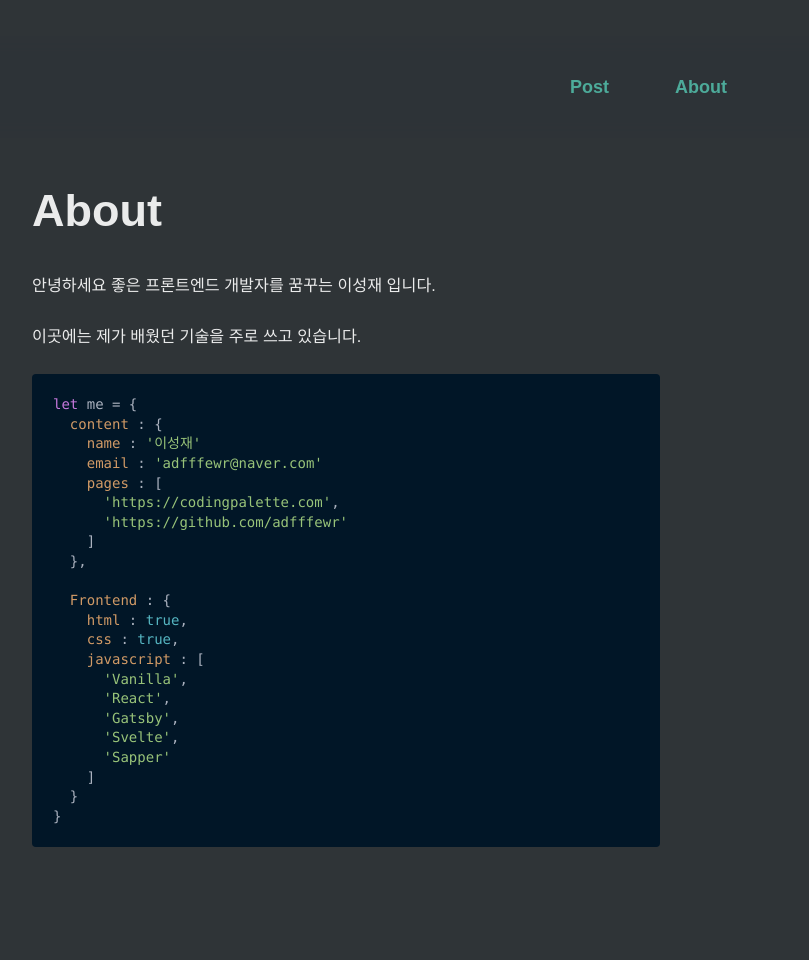
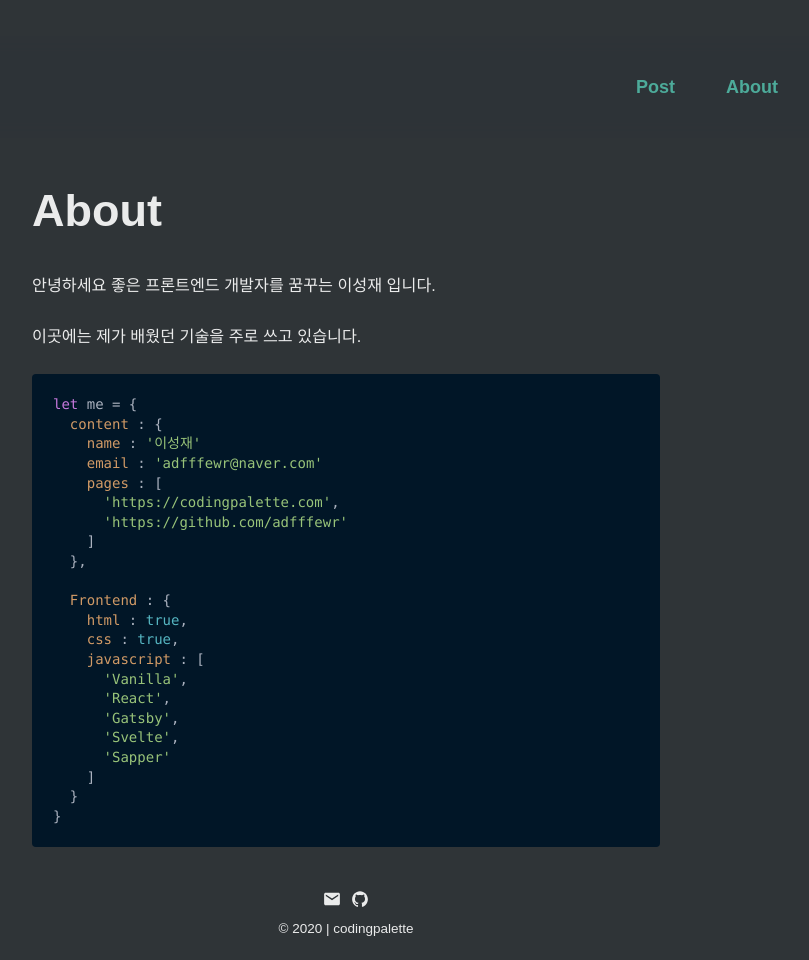
Before and after one commit to adfffewr/gatsby-blog, a Gatsby site: page /about in a window 1280 px wide. Shown: the whole page, without its empty margins (294-1103 px from the left). Before the commit the page ends 868 px from the top, so only its background shows below. Built offline with nearby package versions, Linux system fonts and the light colour scheme; Gatsby itself is replaced by a stand-in of ours; a web font is replaced by a local one.

Commit message:
layout 수정 및 footer 작업

```diff
--- /dev/null
+++ b/src/components/common/Footer.js
@@ -0,0 +1,49 @@
+import React from 'react';
+import styled from 'styled-components';
+import { palette } from './GlobalStyles';
+
+import { FaGithubSquare } from 'react-icons/fa';
+import { IoLogoGithub, IoMdMail } from 'react-icons/io';
+
+const FooterContainer = styled.footer`
+  width: 100%;
+  text-align: center;
+  margin-top: auto;
+  padding: 20px 0;
+  box-sizing: border-box;
+  p {
+    color: ${palette.white};
+    font-size: 0.75rem;
+  }
+  ul li a {
+    font-size: 1rem;
+    display: inline-block;
+    margin: 0 5px;
+    color: ${palette.white};
+  }
+  ul li a:hover {
+    color: ${palette.green};
+  }
+`;
+
+const Footer = () => {
+  return (
+    <>
+      <FooterContainer>
+        <ul>
+          <li>
+            <a href="mailto:adfffewr@naver.com">
+              <IoMdMail />
+            </a>
+            <a href="https://github.com/adfffewr" target="_blank">
+              <IoLogoGithub />
+            </a>
+          </li>
+        </ul>
+        <p>© 2020 | codingpalette</p>
+      </FooterContainer>
+    </>
+  );
+};
+
+export default Footer;
--- a/src/components/common/Header.js
+++ b/src/components/common/Header.js
@@ -8,18 +8,20 @@ const HeaderBox = styled.header`
   position: sticky;
   left: 0;
   top: 0;
+  padding: 2rem;
+  margin-bottom: 2rem;
   background-color: rgba(47, 52, 55, 0.8);
   backdrop-filter: saturate(180%) blur(20px);
   z-index: 1000;
-`;
-const HeaderContent = styled.div`
-  padding: 2rem;
-  margin-left: auto;
-  margin-right: auto;
-  margin-bottom: 2rem;
   box-sizing: border-box;
   @media screen and (min-width: 768px) {
     margin-top: 2rem;
+  }
+`;
+const HeaderContent = styled.div`
+  margin-left: auto;
+  margin-right: auto;
+  @media screen and (min-width: 768px) {
     max-width: 900px;
   }
 `;
@@ -47,7 +49,7 @@ const NavListBox = styled.ul`
   align-items: center;
   justify-content: flex-end;
   li {
-    margin: 0 15px;
+    margin-left: 15px;
   }
 `;
 
--- a/src/components/layout.js
+++ b/src/components/layout.js
@@ -1,13 +1,26 @@
 import React from 'react';
+import styled from 'styled-components';
 import { GlobalStyles } from './common/GlobalStyles';
 import Header from './common/Header';
+import Footer from './common/Footer';
+
+const Container = styled.div`
+  width: 100%;
+  min-height: 100vh;
+  display: flex;
+  align-items: center;
+  flex-direction: column;
+`;
 
 const Layout = ({ children }) => {
   return (
     <>
       <GlobalStyles />
-      <Header />
-      <main>{children}</main>
+      <Container>
+        <Header />
+        <main>{children}</main>
+        <Footer />
+      </Container>
     </>
   );
 };
--- a/src/templates/PostTemplate.js
+++ b/src/templates/PostTemplate.js
@@ -109,7 +109,7 @@ export const query = graphql`
 `;
 
 const PostTemplate = props => {
-  console.log(props);
+  // console.log(props);
   const updataPre = () => {
     document.querySelectorAll('pre code').forEach(block => {
       hljs.highlightBlock(block);
```
Also changed, not shown: package.json (+4 -3 lines), 1 other file.
